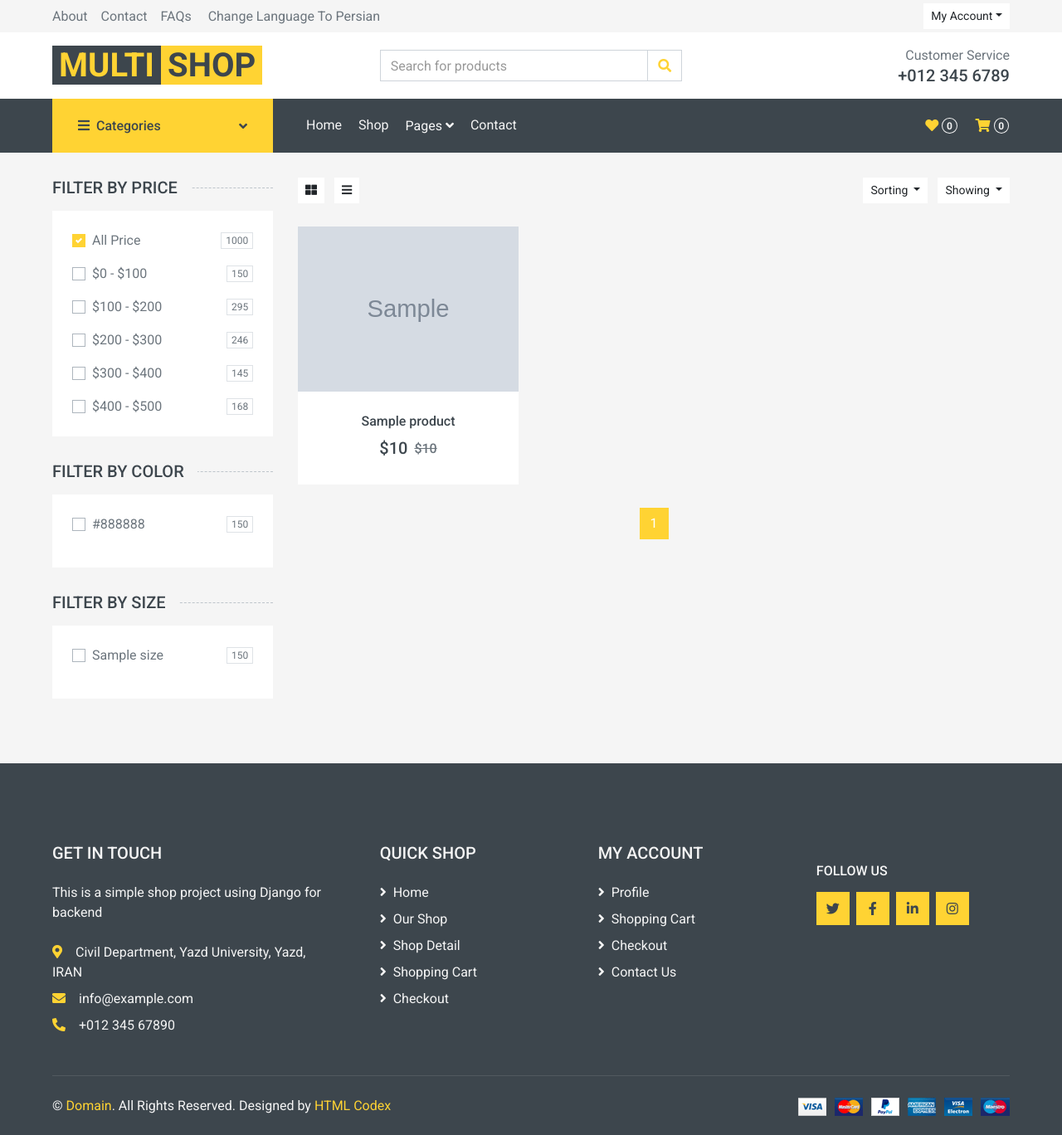
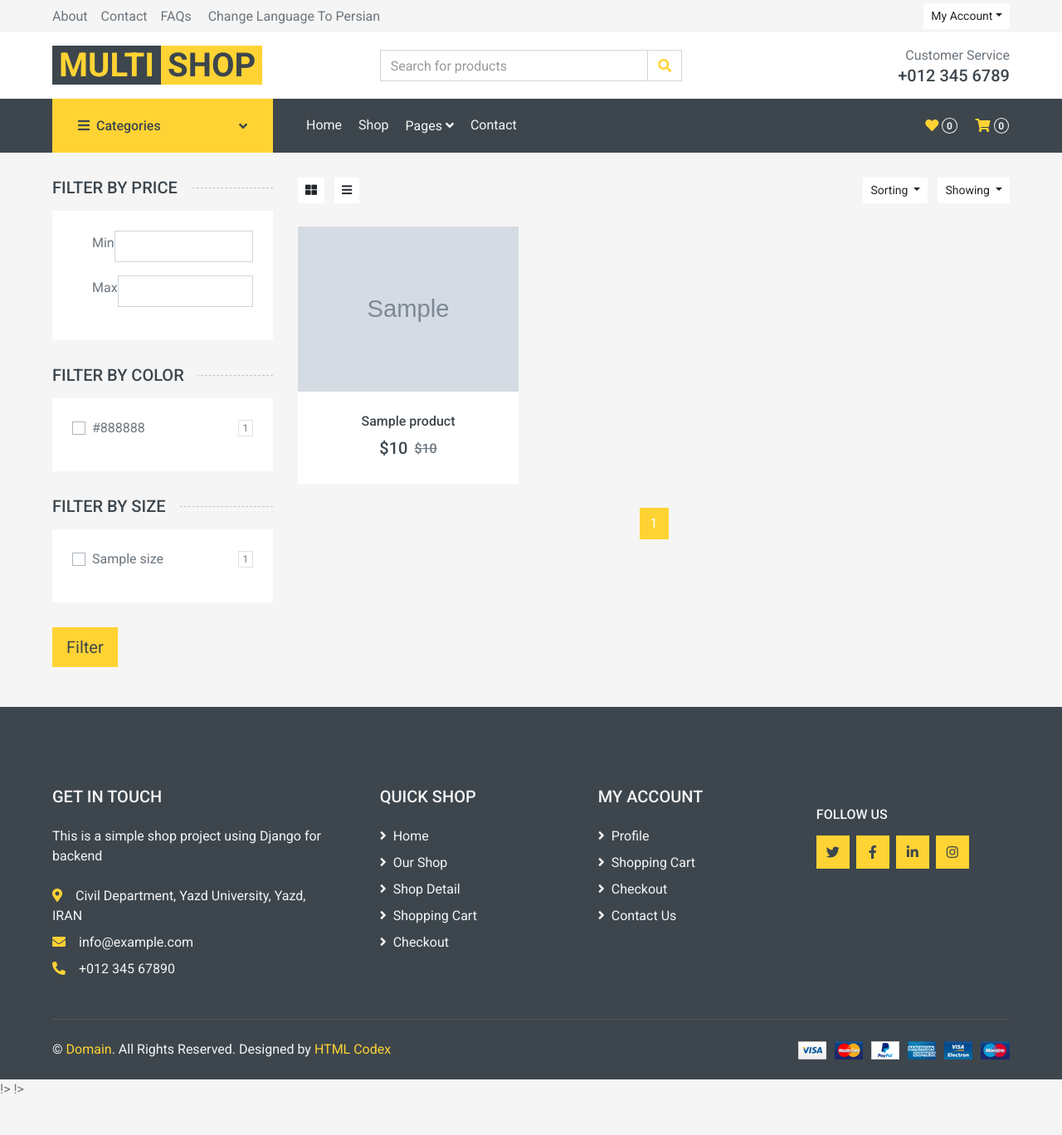
Before and after one commit to rms82/shop_test, a Django app: template templates/product/product_list.html in a window 1280 px wide. Shown: the top 1368 px of the page at 83% size. After the commit the page ends 1318 px from the top, so only its background shows below. Run offline with Django 3.2, Linux system fonts and the light colour scheme; the template is opened without the code that fills it: most values are stand-ins (such as "Sample title", 1, 10 or a date in 2020); grey boxes marked "Sample" are stand-in pictures; some libraries are stand-ins or nearby versions.

Commit message:
update product_list

```diff
--- a/templates/product/product_list.html
+++ b/templates/product/product_list.html
@@ -9,46 +9,29 @@
 {% block main %}
     <!-- Shop Start -->
     <div class="container-fluid">
+        <form action="" method="get">
+{#            {% csrf_token %}#}
             <div class="row px-xl-5">
                 <!-- Shop Sidebar Start -->
+
+
                 <div class="col-lg-3 col-md-4">
                     <!-- Price Start -->
                     <h5 class="section-title position-relative text-uppercase mb-3"><span
                             class="bg-secondary pr-3">{% trans 'Filter by price' %}</span>
                     </h5>
                     <div class="bg-light p-4 mb-30">
-                    <form>
+
                         <div class="custom-control custom-checkbox d-flex align-items-center justify-content-between mb-3">
-                            <input type="checkbox" class="custom-control-input" checked id="price-all">
-                            <label class="custom-control-label" for="price-all">All Price</label>
-                            <span class="badge border font-weight-normal">1000</span>
+                            <label for="price-min" class="">Min</label>
+                            <input type="number" class="form-control" id="price-min" name="min_price">
                         </div>
+
                         <div class="custom-control custom-checkbox d-flex align-items-center justify-content-between mb-3">
-                            <input type="checkbox" class="custom-control-input" id="price-1">
-                            <label class="custom-control-label" for="price-1">$0 - $100</label>
-                            <span class="badge border font-weight-normal">150</span>
+                            <label for="price-max">Max</label>
+                            <input type="number" class="form-control" id="price-max" name="max_price">
                         </div>
-                        <div class="custom-control custom-checkbox d-flex align-items-center justify-content-between mb-3">
-                            <input type="checkbox" class="custom-control-input" id="price-2">
-                            <label class="custom-control-label" for="price-2">$100 - $200</label>
-                            <span class="badge border font-weight-normal">295</span>
-                        </div>
-                        <div class="custom-control custom-checkbox d-flex align-items-center justify-content-between mb-3">
-                            <input type="checkbox" class="custom-control-input" id="price-3">
-                            <label class="custom-control-label" for="price-3">$200 - $300</label>
-                            <span class="badge border font-weight-normal">246</span>
-                        </div>
-                        <div class="custom-control custom-checkbox d-flex align-items-center justify-content-between mb-3">
-                            <input type="checkbox" class="custom-control-input" id="price-4">
-                            <label class="custom-control-label" for="price-4">$300 - $400</label>
-                            <span class="badge border font-weight-normal">145</span>
-                        </div>
-                        <div class="custom-control custom-checkbox d-flex align-items-center justify-content-between">
-                            <input type="checkbox" class="custom-control-input" id="price-5">
-                            <label class="custom-control-label" for="price-5">$400 - $500</label>
-                            <span class="badge border font-weight-normal">168</span>
-                        </div>
-                    </form>
+
                     </div>
                     <!-- Price End -->
 
@@ -57,20 +40,20 @@
                             class="bg-secondary pr-3">{% trans 'Filter by color' %}</span>
                     </h5>
                     <div class="bg-light p-4 mb-30">
-                    <form>
-                        {% csrf_token %}
+
                         {# Django #}
                         {% for color in colors %}
 
                             <div class="custom-control custom-checkbox d-flex align-items-center justify-content-between mb-3">
-                                <input type="checkbox" class="custom-control-input" id="color-1">
-                                <label class="custom-control-label" for="color-1">{{ color.color }}</label>
-                                <span class="badge border font-weight-normal">150</span>
+                                <input type="checkbox" class="custom-control-input" id="color-{{ color.pk }}"
+                                       name="{{ color.color }}" value="{{ color.color }}">
+                                <label class="custom-control-label" for="color-{{ color.pk }}">{{ color.color }}</label>
+                                <span class="badge border font-weight-normal">{{ color.pk }}</span>
                             </div>
 
                         {% endfor %}
 
-                    </form>
+
                     </div>
                     <!-- Color End -->
 
@@ -79,20 +62,20 @@
                             class="bg-secondary pr-3">{% trans 'Filter by size' %}</span>
                     </h5>
                     <div class="bg-light p-4 mb-30">
-                    <form>
-                        {% csrf_token %}
+
                         {# Django #}
                         {% for size in sizes %}
 
                             <div class="custom-control custom-checkbox d-flex align-items-center justify-content-between mb-3">
-                                <input type="checkbox" class="custom-control-input" id="size-1">
-                                <label class="custom-control-label" for="size-1">{{ size.size }}</label>
-                                <span class="badge border font-weight-normal">150</span>
+                                <input type="checkbox" class="custom-control-input" id="size-{{ size.pk }}">
+                                <label class="custom-control-label" for="size-{{ size.pk }}">{{ size.size }}</label>
+                                <span class="badge border font-weight-normal">{{ size.pk }}</span>
                             </div>
 
                         {% endfor %}
-                    </form>
+
                     </div>
+                        <input type="submit" class="btn btn-primary btn-lg" value="{% trans 'Filter' %}">
                     <!-- Size End -->
                 </div>
                 <!-- Shop Sidebar End -->
@@ -138,10 +121,13 @@
                             <div class="col-lg-4 col-md-6 col-sm-6 pb-1">
                                 <div class="product-item bg-light mb-4">
                                     <div class="product-img position-relative overflow-hidden">
+                                        {% if product.image %}
                                             <img class="img-fluid w-100" src="{{ product.image.url }}" alt="">
+                                        {% endif %}
                                     </div>
                                     <div class="text-center py-4">
-                                <a class="h6 text-decoration-none text-truncate" href="{{ product.get_absolute_url }}">{{ product.title }}</a>
+                                        <a class="h6 text-decoration-none text-truncate"
+                                           href="{{ product.get_absolute_url }}">{{ product.title }}</a>
                                         <div class="d-flex align-items-center justify-content-center mt-2">
                                             <h5>${{ product.price }}</h5>
                                             <h6 class="text-muted ml-2">
@@ -177,7 +163,8 @@
 
                                     {% if page_obj.has_next %}
                                         <li class="page-item"><a class="page-link"
-                                                             href="?page={{ page_obj.next_page_number }}">Next</a></li>
+                                                                 href="?page={{ page_obj.next_page_number }}">Next</a>
+                                        </li>
                                     {% endif %}
                                 </ul>
                             </nav>
@@ -185,7 +172,9 @@
                     </div>
                 </div>
                 <!-- Shop Product End -->
+
             </div>
+        </form>
     </div>
     <!-- Shop End -->
 
```
Also changed, not shown: product/locale/fa/LC_MESSAGES/django.po, 1 other file. Lines whose indentation alone changed are shown as unchanged.
